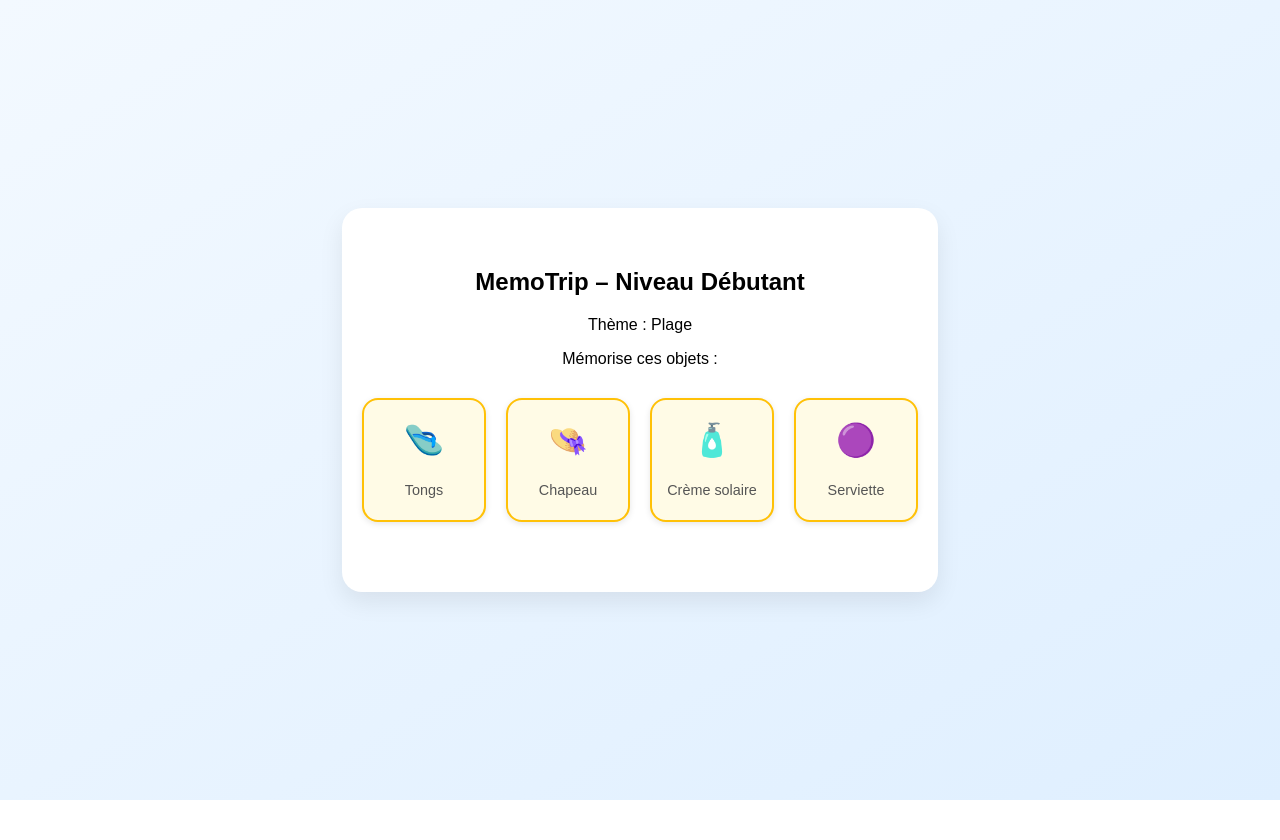
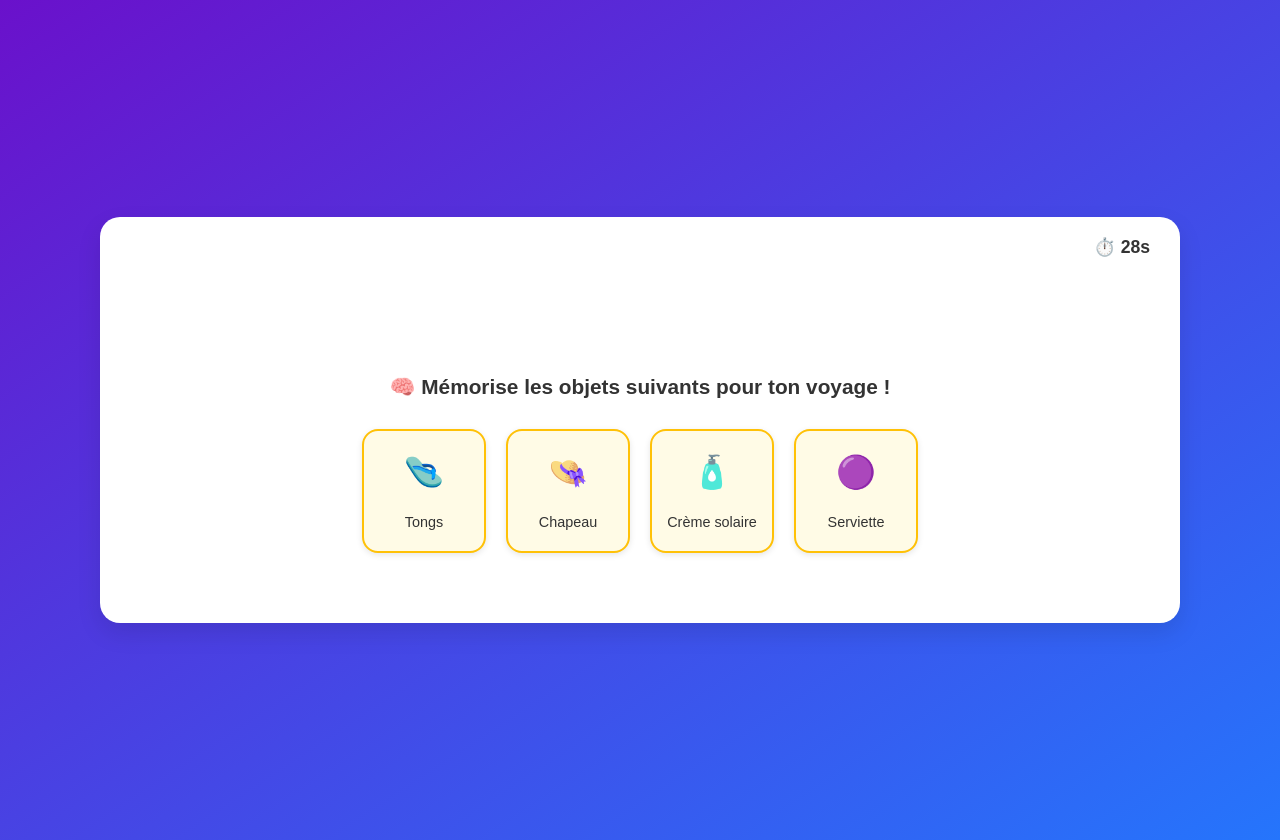
Before and after one commit to asemp055/game-, a React (Create React App) app: page /game in a window 1280 px wide. Before the commit the page ends 800 px from the top, so only its background shows below. Built offline with nearby package versions, Linux system fonts and the light colour scheme.

Commit message:
mis au point

```diff
--- a/src/App.js
+++ b/src/App.js
@@ -1,17 +1,18 @@
+// src/App.js
 import React, { useState } from 'react';
 import { BrowserRouter as Router, Routes, Route } from 'react-router-dom';
 import Home from './pages/Home';
 import Game from './pages/Game';
 import Result from './pages/Result';
-import SplashScreen from './components/SplashScreen'; // 👈
+import SplashScreen from './components/SplashScreen';
 
 function App() {
-  const [loading, setLoading] = useState(true);
+  const [showSplash, setShowSplash] = useState(true);
 
   return (
     <>
-      {loading ? (
-        <SplashScreen onFinish={() => setLoading(false)} />
+      {showSplash ? (
+        <SplashScreen onFinish={() => setShowSplash(false)} />
       ) : (
         <Router>
           <Routes>
--- a/src/components/SplashScreen.css
+++ b/src/components/SplashScreen.css
@@ -1,32 +1,27 @@
 /* src/components/SplashScreen.css */
 .splash-container {
-  background: linear-gradient(to bottom right, #6e33c3, #3b82f6);
   height: 100vh;
+  width: 100vw;
+  background: linear-gradient(to right, #6a11cb, #2575fc);
   display: flex;
   justify-content: center;
   align-items: center;
-  animation: fadeOut 1s ease-in-out 2.2s forwards;
+  animation: fadeOut 1s ease-in-out forwards;
 }
 
 .splash-logo {
-  width: 150px;
-  animation: popIn 1s ease-in-out;
+  width: 700px;
+  height: auto;
+  animation: zoomIn 1s ease-in-out;
 }
 
-@keyframes popIn {
+@keyframes zoomIn {
   0% {
+    transform: scale(0.2);
     opacity: 0;
-    transform: scale(0.3);
   }
   100% {
+    transform: scale(1);
     opacity: 1;
-    transform: scale(1);
   }
 }
-
-@keyframes fadeOut {
-  to {
-    opacity: 0;
-    visibility: hidden;
-  }
-}
--- a/src/components/SplashScreen.jsx
+++ b/src/components/SplashScreen.jsx
@@ -1,20 +1,20 @@
 // src/components/SplashScreen.jsx
 import React, { useEffect } from 'react';
 import './SplashScreen.css';
-import logo from '../../public/logo192.png'; // adapte le chemin selon ton projet
+import logo from '../assets/logo.jpg';
 
 function SplashScreen({ onFinish }) {
   useEffect(() => {
     const timer = setTimeout(() => {
-      onFinish();
-    }, 2500); // 2.5 secondes
+      onFinish(); // Appelle la fonction pour passer à l'app principale
+    }, 2500); // durée de l'animation (2.5s)
 
     return () => clearTimeout(timer);
   }, [onFinish]);
 
   return (
     <div className="splash-container">
-      <img src={logo} alt="MemoTrip logo" className="splash-logo" />
+      <img src={logo} alt="MemoTrip Logo" className="splash-logo" />
     </div>
   );
 }
--- a/src/pages/Game.css
+++ b/src/pages/Game.css
@@ -1,19 +1,60 @@
-/* Game.css */
 body {
   margin: 0;
   font-family: 'Poppins', sans-serif;
-  background: linear-gradient(to bottom right, #e6f0ff, #dfe9f3);
+  background-color: #f5f7fa;
+}
+
+.game-wrapper {
+  min-height: 100vh;
+  display: flex;
+  align-items: center;
+  justify-content: center;
+  padding: 20px;
 }
 
 .container {
-  max-width: 900px;
-  margin: auto;
-  padding: 40px 20px;
-  text-align: center;
+  max-width: 1000px;
+  width: 100%;
   background: white;
   border-radius: 20px;
-  box-shadow: 0 10px 25px rgba(0,0,0,0.08);
+  padding: 40px;
+  box-shadow: 0 10px 25px rgba(0, 0, 0, 0.1);
+  text-align: center;
+  position: relative;
 }
+
+.game-header {
+  position: absolute;
+  top: 20px;
+  right: 30px;
+  font-weight: bold;
+  font-size: 1.1rem;
+  color: #333;
+}
+@keyframes fadeInUp {
+  0% {
+    opacity: 0;
+    transform: translateY(20px);
+  }
+  100% {
+    opacity: 1;
+    transform: translateY(0);
+  }
+}
+
+.instruction {
+  font-size: 1.3rem;
+  color: #333;
+  margin-bottom: 25px;
+  font-weight: 600;
+  display: flex;
+  align-items: center;
+  justify-content: center;
+  gap: 8px;
+  animation: fadeInUp 0.8s ease forwards;
+}
+
+
 
 .grid {
   display: flex;
@@ -29,9 +70,9 @@
   background-color: white;
   border: 2px solid #ccc;
   border-radius: 16px;
+  cursor: pointer;
   box-shadow: 0 2px 6px rgba(0, 0, 0, 0.1);
-  cursor: pointer;
-  transition: transform 0.2s ease;
+  transition: transform 0.2s ease, border 0.3s ease;
   display: flex;
   flex-direction: column;
   justify-content: center;
@@ -47,15 +88,20 @@
   border-color: #ffc107;
 }
 
-.card.selected {
-  background-color: #d0f0ff;
-  border-color: #2196f3;
+.card.correct {
+  border-color: #28a745;
+  box-shadow: 0 0 8px rgba(40, 167, 69, 0.6);
+}
+
+.card.wrong {
+  border-color: #dc3545;
+  box-shadow: 0 0 8px rgba(220, 53, 69, 0.6);
 }
 
 .card small {
   font-size: 0.9rem;
   margin-top: 5px;
-  color: #555;
+  color: #333;
 }
 
 button.submit {
@@ -74,10 +120,10 @@
   background-color: #43a047;
 }
 
-.game-wrapper {
-  min-height: 100vh;
-  background: linear-gradient(to bottom right, #f3f9ff, #dfefff);
-  display: flex;
-  align-items: center;
-  justify-content: center;
+.score {
+  position: absolute;
+  bottom: 20px;
+  left: 30px;
+  font-weight: bold;
+  color: #333;
 }
--- a/src/pages/Game.jsx
+++ b/src/pages/Game.jsx
@@ -40,6 +40,8 @@
   const [choices, setChoices] = useState([]);
   const [selected, setSelected] = useState([]);
   const [score, setScore] = useState(0);
+  const [timeLeft, setTimeLeft] = useState(30);
+  const [feedback, setFeedback] = useState({});
 
   useEffect(() => {
     let count = 4;
@@ -57,19 +59,26 @@
     const mixed = shuffle([...selectedItems, ...shuffle(others).slice(0, 4)]);
     setChoices(shuffle(mixed));
 
-    const timer = setTimeout(() => {
+    let timer = setInterval(() => {
+      setTimeLeft((prev) => {
+        if (prev <= 1) {
+          clearInterval(timer);
           setShowItems(false);
-    }, 4000);
+        }
+        return prev - 1;
+      });
+    }, 1000);
 
-    return () => clearTimeout(timer);
+    return () => clearInterval(timer);
   }, [theme, level]);
 
   const handleSelect = (item) => {
     if (selected.includes(item)) return;
+
+    const isCorrect = itemsToMemorize.some((obj) => obj.name === item.name);
+    if (isCorrect) setScore(score + 1);
     setSelected([...selected, item]);
-    if (itemsToMemorize.some((obj) => obj.name === item.name)) {
-      setScore(score + 1);
-    }
+    setFeedback({ ...feedback, [item.name]: isCorrect });
   };
 
   const handleFinish = () => {
@@ -79,12 +88,17 @@
   return (
     <div className="game-wrapper">
       <div className="container">
+        {showItems && (
+          <div className="game-header">
+            <div className="timer">⏱️ {timeLeft}s</div>
+          </div>
+        )}
         <h2>MemoTrip – Niveau {level}</h2>
         <p>Thème : {theme}</p>
 
         {showItems ? (
           <>
-          <p>Mémorise ces objets :</p>
+            <p className="instruction">🧠 Mémorise les objets suivants pour ton voyage !</p>
             <div className="grid">
               {itemsToMemorize.map((item) => (
                 <div key={item.name} className="card highlight">
@@ -101,7 +115,11 @@
               {choices.map((item) => (
                 <button
                   key={item.name}
-                className={`card ${selected.includes(item) ? 'selected' : ''}`}
+                  className={`card ${selected.includes(item)
+                    ? feedback[item.name]
+                      ? 'correct'
+                      : 'wrong'
+                    : ''}`}
                   onClick={() => handleSelect(item)}
                 >
                   <span style={{ fontSize: '2rem' }}>{item.icon}</span><br />
@@ -110,13 +128,12 @@
               ))}
             </div>
             <button className="submit" onClick={handleFinish}>Valider mes choix</button>
+            <div className="score">Score : {score} / {itemsToMemorize.length}</div>
           </>
         )}
       </div>
     </div>
   );
-
-
 }
 
 export default Game;
--- a/src/pages/Home.css
+++ b/src/pages/Home.css
@@ -1,3 +1,75 @@
+body {
+  margin: 0;
+  font-family: 'Poppins', sans-serif;
+  background: linear-gradient(to bottom right, #6a11cb, #2575fc);
+  min-height: 100vh;
+  color: white;
+}
+
+.home-container {
+  display: flex;
+  flex-direction: column;
+  align-items: center;
+  justify-content: center;
+  padding-top: 40px;
+  min-height: 100vh;
+  text-align: center;
+}
+
+.home-logo {
+  width: 120px;
+  height: auto;
+  margin-bottom: 20px;
+  animation: bounce 1.2s infinite;
+}
+
+h1 {
+  font-size: 2.5rem;
+  margin-bottom: 0.5rem;
+}
+
+h2 {
+  font-weight: normal;
+  margin-bottom: 2rem;
+}
+
+label {
+  margin-top: 15px;
+  font-weight: bold;
+}
+
+select {
+  padding: 10px;
+  margin: 10px;
+  border-radius: 10px;
+  border: none;
+  font-size: 1rem;
+}
+
+button {
+  background-color: #ff5e62;
+  color: white;
+  border: none;
+  padding: 10px 25px;
+  font-size: 1rem;
+  border-radius: 20px;
+  cursor: pointer;
+  transition: background 0.3s ease;
+}
+
+button:hover {
+  background-color: #ff3d47;
+}
+
+@keyframes bounce {
+  0%, 100% {
+    transform: translateY(0);
+  }
+  50% {
+    transform: translateY(-8px);
+  }
+}
+
 .home-container {
   background: linear-gradient(145deg, #6a11cb, #2575fc);
   color: white;
--- a/src/pages/Home.jsx
+++ b/src/pages/Home.jsx
@@ -3,6 +3,7 @@
 import { useNavigate } from 'react-router-dom';
 import './Home.css';
 
+<img src="/logo.jpg" alt="MemoTrip Logo" className="home-logo" />
 function Home() {
   const [level, setLevel] = useState('Débutant');
   const [theme, setTheme] = useState('Plage');
--- a/src/pages/Result.css
+++ b/src/pages/Result.css
@@ -1,45 +1,54 @@
-body {
-  margin: 0;
-  font-family: 'Poppins', sans-serif;
-  background-repeat: repeat;
-  background-size: 200px 200px;
-  background-attachment: fixed;
+.result-wrapper {
+  min-height: 100vh;
+  display: flex;
+  align-items: center;
+  justify-content: center;
+  background: linear-gradient(to bottom right, #a18cd1, #fbc2eb);
 }
 
 .result-container {
-  max-width: 600px;
-  margin: 60px auto;
+  background: white;
+  padding: 40px 30px;
+  border-radius: 20px;
   text-align: center;
-  padding: 40px;
-  background: rgba(255, 255, 255, 0.95);
-  border-radius: 20px;
-  box-shadow: 0 6px 20px rgba(0, 0, 0, 0.1);
-  animation: fadeIn 0.8s ease;
+  box-shadow: 0 10px 30px rgba(0, 0, 0, 0.1);
+  width: 90%;
+  max-width: 500px;
 }
 
+.result-container h2 {
+  font-size: 2rem;
+  color: #4a148c;
+}
 
-@keyframes fadeIn {
-  from {
-    opacity: 0;
-    transform: translateY(40px);
-  }
-  to {
-    opacity: 1;
-    transform: translateY(0);
-  }
+.result-container h3 {
+  font-size: 2rem;
+  margin: 20px 0;
 }
-.result-container button {
-  background-color: #2196f3;
+
+.result-container p {
+  font-size: 1.1rem;
+  margin: 10px 0;
+}
+
+.result-buttons {
+  display: flex;
+  flex-direction: column;
+  gap: 15px;
+  margin-top: 30px;
+}
+
+.result-buttons button {
+  background-color: #4a90e2;
   color: white;
-  padding: 10px 24px;
   border: none;
+  border-radius: 25px;
+  padding: 12px 24px;
   font-size: 1rem;
-  border-radius: 25px;
-  margin-top: 20px;
   cursor: pointer;
   transition: background 0.3s ease;
 }
 
-.result-container button:hover {
-  background-color: #0e74c4;
+.result-buttons button:hover {
+  background-color: #357ab8;
 }
```
Also changed, not shown: src/pages/Result.jsx (+17 -26 lines). Lines whose indentation alone changed are shown as unchanged.
